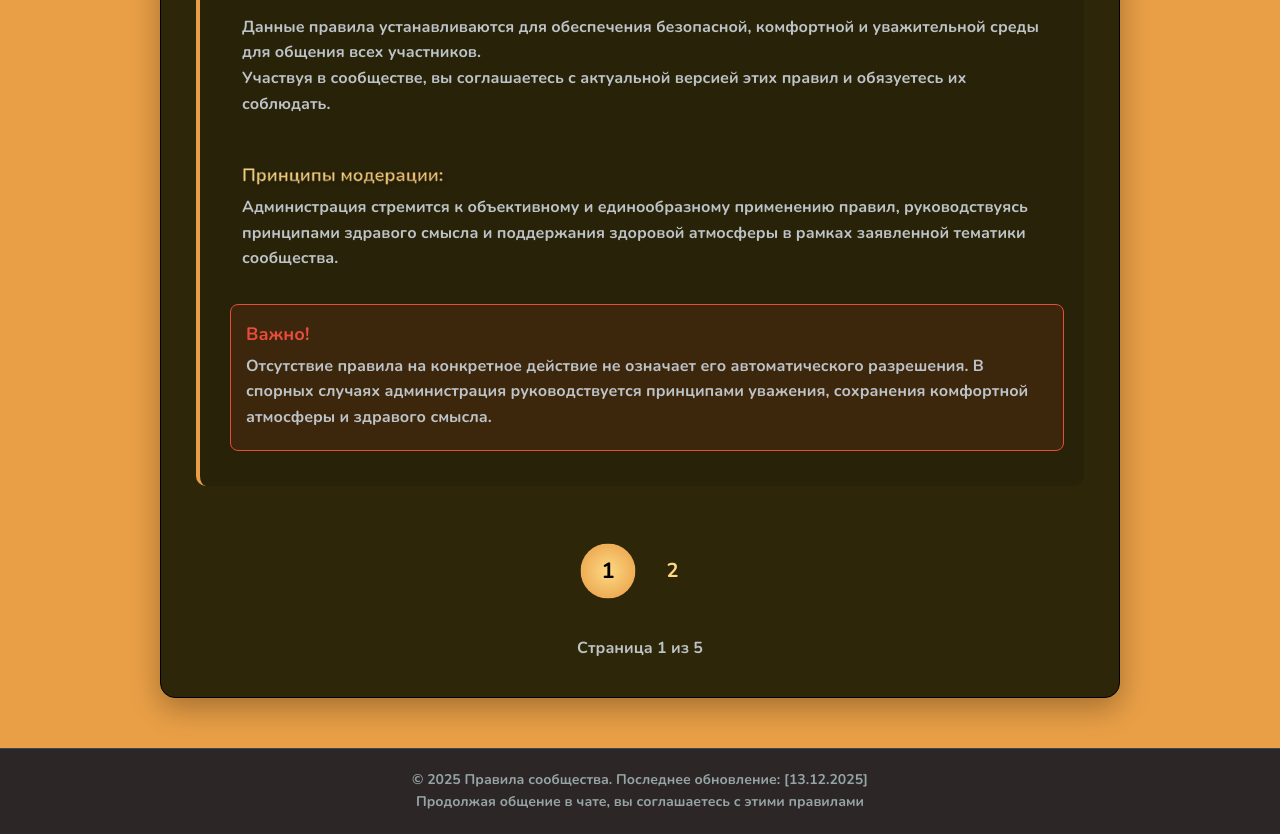
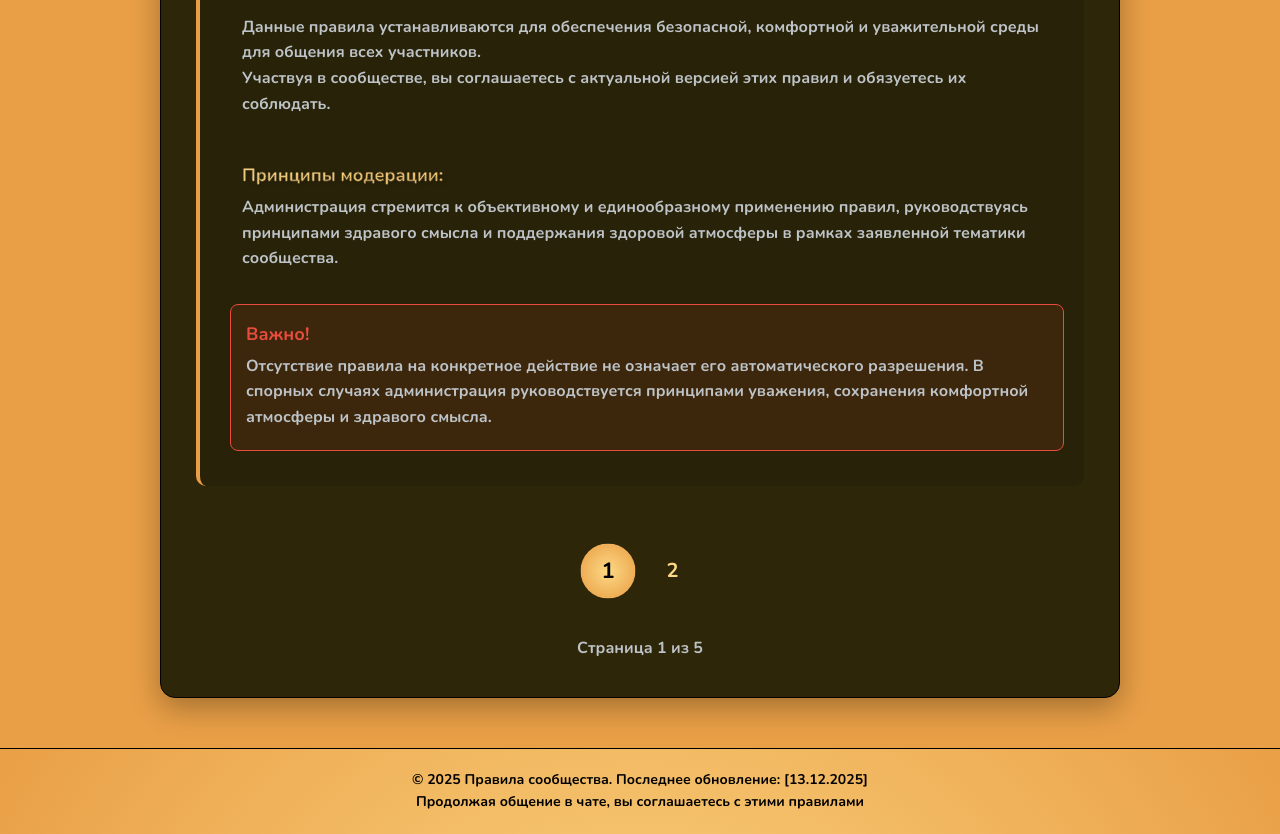
Before and after one commit to GGBSSHOP/Fox_Chat_Rules, a plain HTML site: page index.html in a window 1280 px wide. Shown: the part 355-1189 px from the top of the page. Drawn offline with Linux system fonts and the light colour scheme.

Commit message:
Update index.html

```diff
--- a/index.html
+++ b/index.html
@@ -274,14 +274,14 @@
             margin-top: 10px;
         }
 
-        footer {
+                footer {
             text-align: center;
             padding: 20px;
             background: rgba(25, 25, 35, 0.9);
             margin-top: 20px;
             font-size: 14px;
-            color: #95a5a6;
-            border-top: 1px solid #34495e;
+            background: radial-gradient(circle at center 400px, #FDD985, #E99F46);
+            border-top: 1px solid #000000;
         }
 
         @keyframes fadeIn {
```
